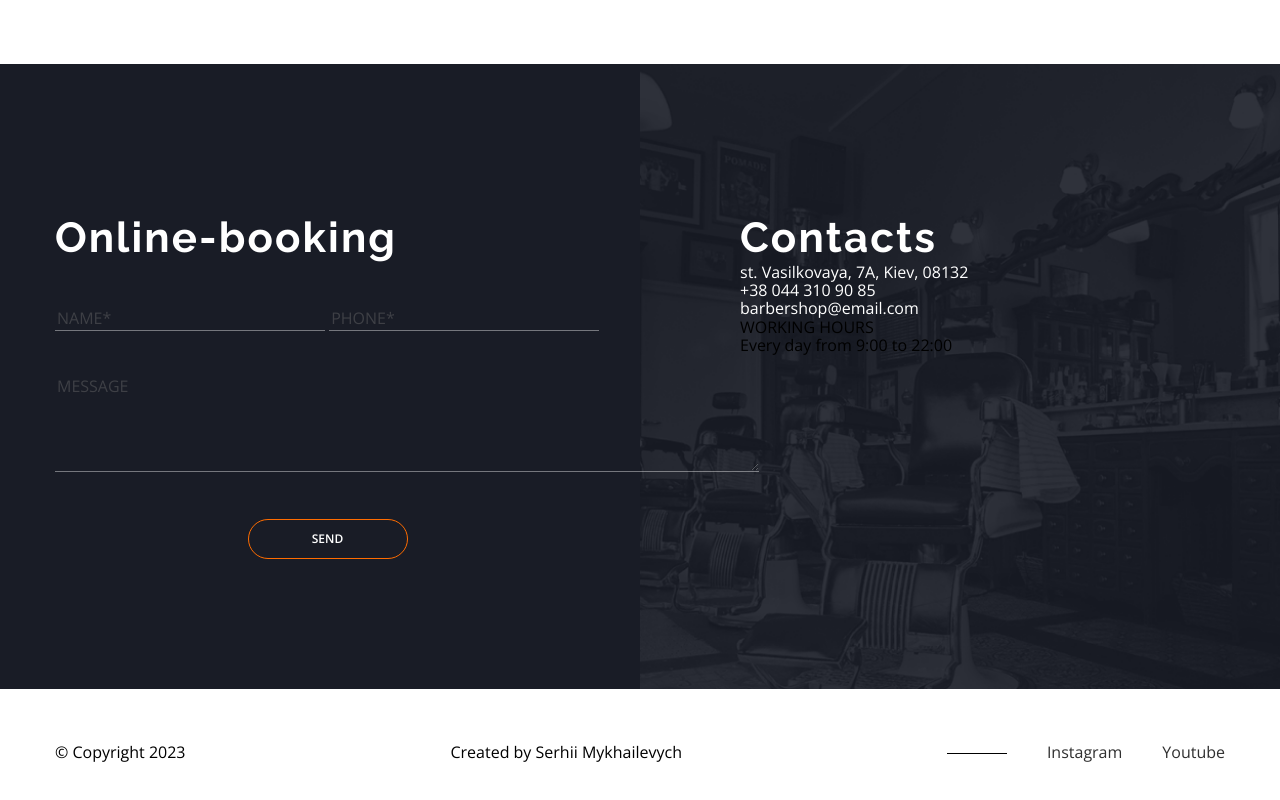
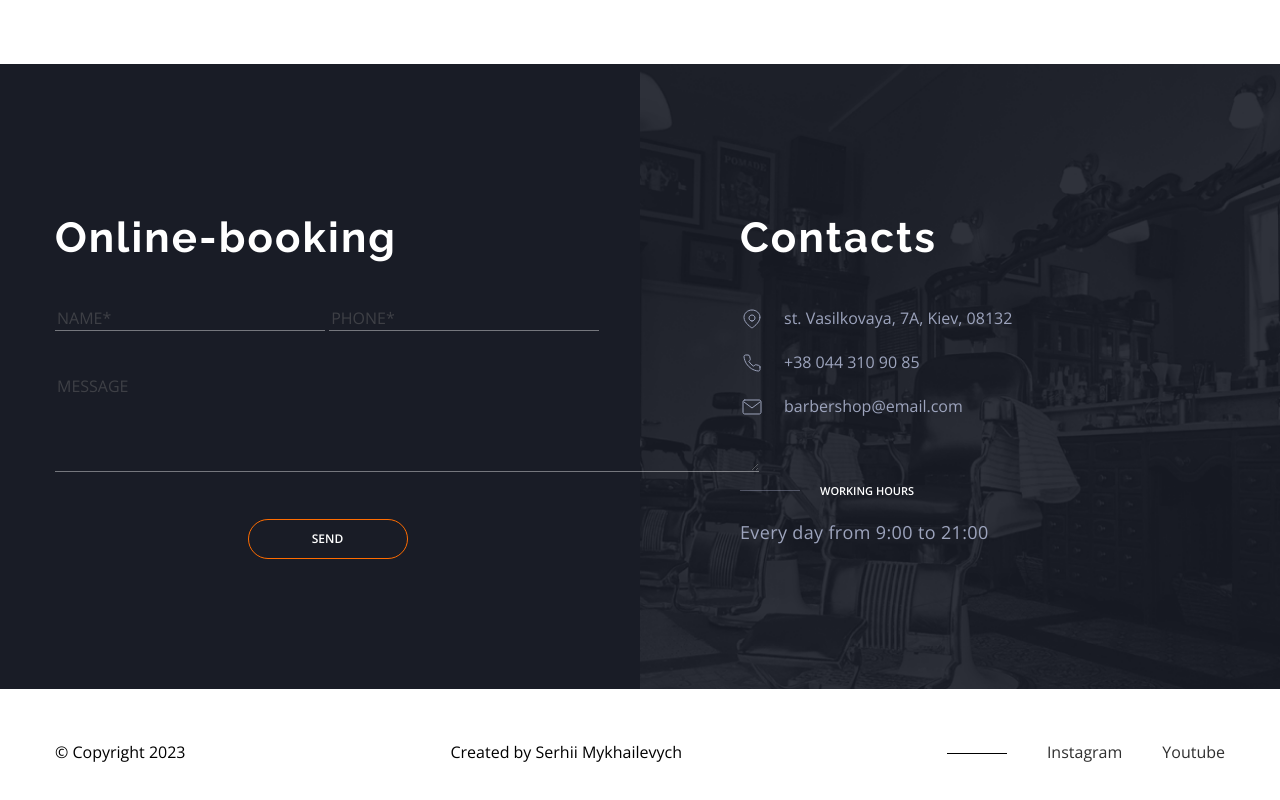
Before and after one commit to serheihimself/barbershop, a plain HTML site: page index.html in a window 1280 px wide. Shown: the part 4144-4944 px from the top of the page. Drawn offline with nearby package versions, Linux system fonts and the light colour scheme.

Commit message:
constacts__section commit

```diff
--- a/index.html
+++ b/index.html
@@ -383,13 +383,42 @@
         </div>
         <div class="contacts__container section">
           <h2 class="price__section_title">Contacts</h2>
-          <ul>
-            <li><a href="">st. Vasilkovaya, 7A, Kiev, 08132</a></li>
-            <li><a href="">+38 044 310 90 85</a></li>
-            <li><a href="">barbershop@email.com</a></li>
+          <ul class="constacts__section_list">
+            <li class="constacts__section_card">
+              <svg class="social__icon" width="24" height="24">
+                <use href="./images/sprite.svg#icon-pointer--"></use></svg
+              ><a
+                href="https://www.google.com/maps"
+                class="constacts__section_link"
+                target="_blank"
+                >st. Vasilkovaya, 7A, Kiev, 08132</a
+              >
+            </li>
+            <li class="constacts__section_card">
+              <svg class="social__icon" width="24" height="24">
+                <use href="./images/sprite.svg#icon-phone--"></use></svg
+              ><a
+                href="tel:+38 044 310 90 85"
+                class="constacts__section_link"
+                target="_blank"
+                >+38 044 310 90 85</a
+              >
+            </li>
+            <li class="constacts__section_card">
+              <svg class="social__icon" width="24" height="24">
+                <use href="./images/sprite.svg#icon-mail"></use></svg
+              ><a
+                href="mailto:barbershop@email.com"
+                class="constacts__section_link"
+                target="_blank"
+                >barbershop@email.com</a
+              >
+            </li>
           </ul>
-          <p>WORKING HOURS</p>
-          <p>Every day from 9:00 to 22:00</p>
+          <p class="constacts__section_word">WORKING HOURS</p>
+          <p class="constacts__section_description">
+            Every day from 9:00 to 21:00
+          </p>
         </div>
       </section>
     </main>
--- a/sass/components/_main.scss
+++ b/sass/components/_main.scss
@@ -310,3 +310,40 @@
   margin: 44px 0;
   cursor: pointer;
 }
+.constacts__section_list {
+  display: flex;
+  flex-direction: column;
+  gap: 20px;
+  margin-top: 44px;
+  margin-bottom: 66px;
+}
+.constacts__section_card {
+  display: flex;
+  gap: 20px;
+  align-items: center;
+}
+.constacts__section_word {
+  color: var(--secondary-text-color-theme-dark);
+  font-size: 11px;
+  font-weight: 600;
+  margin-bottom: 20px;
+}
+.constacts__section_description {
+  color: var(--primary-text-color-theme-dark);
+  font-size: 18px;
+  line-height: 30px;
+  letter-spacing: 0.36px;
+}
+.constacts__section_word::before {
+  content: "";
+  width: 60px;
+  height: 1px;
+  background-color: var(--primary-text-color-theme-dark);
+  opacity: 0.4;
+  display: inline-block;
+  margin-bottom: 4px;
+  margin-right: 20px;
+}
+.constacts__section_link {
+  color: var(--primary-text-color-theme-dark);
+}
```
Also changed, not shown: css/main.css, css/main.min.css, 2 other files.
